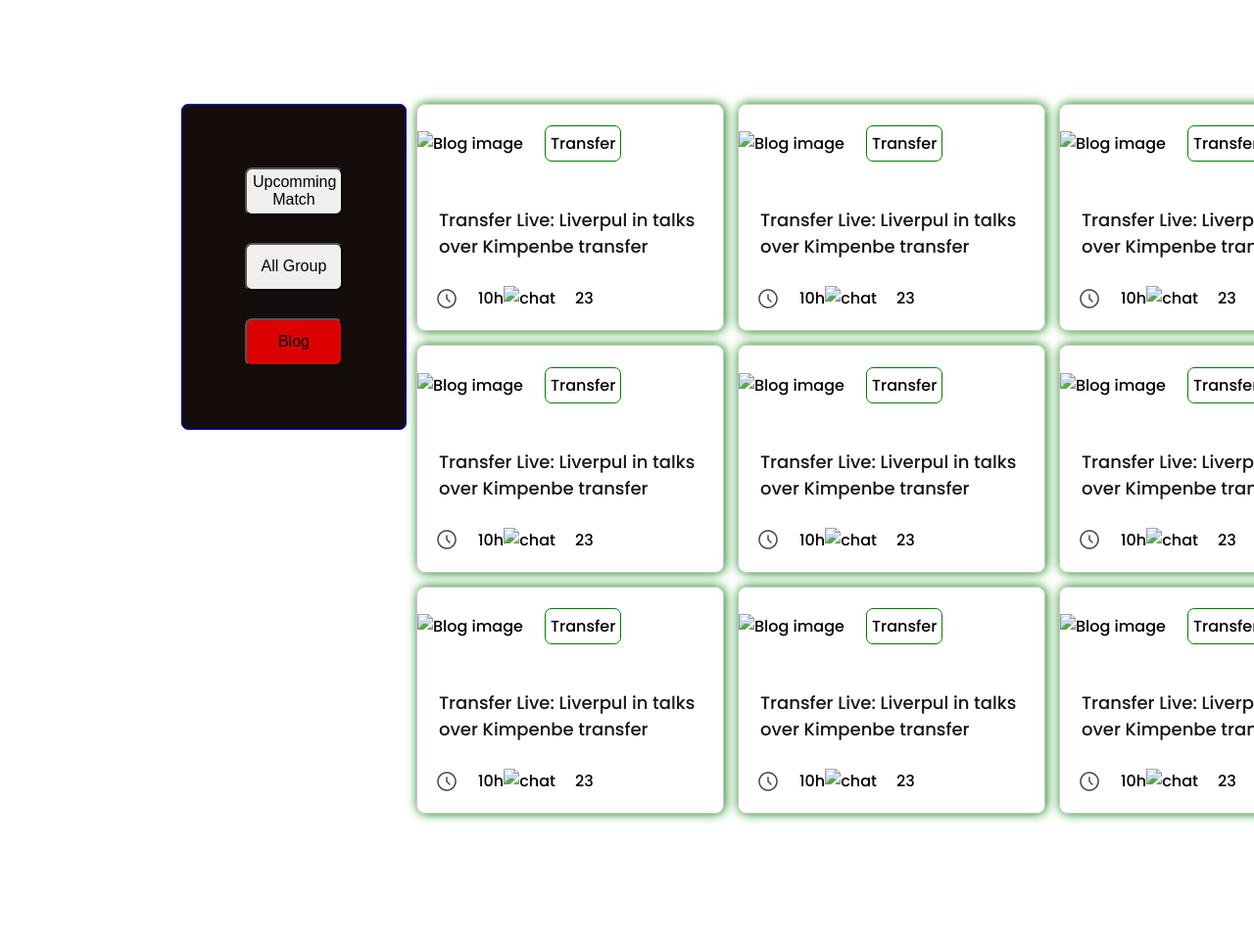
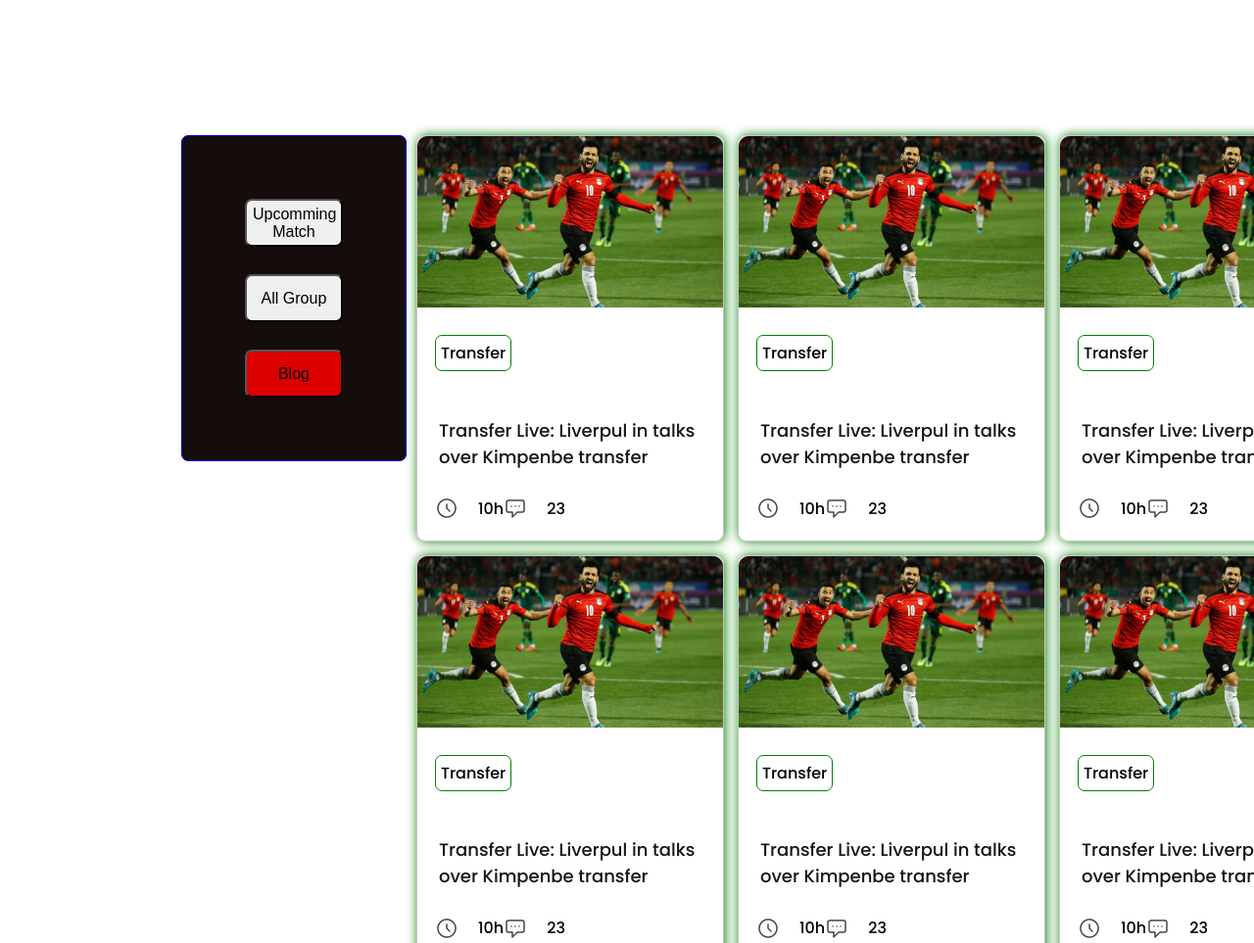
Before and after one commit to sajjadul-hub/Assignment-2, a plain HTML site: page index.html in a window 1280 px wide. Shown: the part 740-1703 px from the top of the page at 98% size. Drawn offline with Linux system fonts and the light colour scheme; the site is published under a folder, as on GitHub Pages, so addresses that start at the root find nothing.

Commit message:
update-1

```diff
--- a/index.html
+++ b/index.html
@@ -23,7 +23,7 @@
             <a href="#" class="btn">Watch Live</a>
         </div>
         <div class="home-img">
-            <img src="/assets/Banner Image.png" alt="">
+            <img src="assets/Banner Image.png" alt="">
         </div>
 
 
@@ -39,126 +39,126 @@
             </aside>
             <article class="blogs">
                 <div class="blog">
-                    <img src="/assets/Blog Image.png" alt="Blog image">
+                    <img src="assets/Blog Image.png" alt="Blog image">
                     <h4>Transfer</h4>
                     <p>Transfer Live: Liverpul in talks
                         over Kimpenbe transfer</p>
                     <div class="time-cmt">
                         <img src="Time Icon.png" alt="Time" class="icon">
                         <span>10h</span>
-                        <img src="/assets/Chat Icon.png" alt="chat" class="icon">
+                        <img src="assets/Chat Icon.png" alt="chat" class="icon">
                         <span>23</span>
 
                     </div>
 
                 </div>
                 <div class="blog">
-                    <img src="/assets/Blog Image.png" alt="Blog image">
+                    <img src="assets/Blog Image.png" alt="Blog image">
                     <h4>Transfer</h4>
                     <p>Transfer Live: Liverpul in talks
                         over Kimpenbe transfer</p>
                     <div class="time-cmt">
                         <img src="Time Icon.png" alt="Time" class="icon">
                         <span>10h</span>
-                        <img src="/assets/Chat Icon.png" alt="chat" class="icon">
+                        <img src="assets/Chat Icon.png" alt="chat" class="icon">
                         <span>23</span>
 
                     </div>
 
                 </div>
                 <div class="blog">
-                    <img src="/assets/Blog Image.png" alt="Blog image">
+                    <img src="assets/Blog Image.png" alt="Blog image">
                     <h4>Transfer</h4>
                     <p>Transfer Live: Liverpul in talks
                         over Kimpenbe transfer</p>
                     <div class="time-cmt">
                         <img src="Time Icon.png" alt="Time" class="icon">
                         <span>10h</span>
-                        <img src="/assets/Chat Icon.png" alt="chat" class="icon">
+                        <img src="assets/Chat Icon.png" alt="chat" class="icon">
                         <span>23</span>
 
                     </div>
 
                 </div>
                 <div class="blog">
-                    <img src="/assets/Blog Image.png" alt="Blog image">
+                    <img src="assets/Blog Image.png" alt="Blog image">
                     <h4>Transfer</h4>
                     <p>Transfer Live: Liverpul in talks
                         over Kimpenbe transfer</p>
                     <div class="time-cmt">
                         <img src="Time Icon.png" alt="Time" class="icon">
                         <span>10h</span>
-                        <img src="/assets/Chat Icon.png" alt="chat" class="icon">
+                        <img src="assets/Chat Icon.png" alt="chat" class="icon">
                         <span>23</span>
 
                     </div>
 
                 </div>
                 <div class="blog">
-                    <img src="/assets/Blog Image.png" alt="Blog image">
+                    <img src="assets/Blog Image.png" alt="Blog image">
                     <h4>Transfer</h4>
                     <p>Transfer Live: Liverpul in talks
                         over Kimpenbe transfer</p>
                     <div class="time-cmt">
                         <img src="Time Icon.png" alt="Time" class="icon">
                         <span>10h</span>
-                        <img src="/assets/Chat Icon.png" alt="chat" class="icon">
+                        <img src="assets/Chat Icon.png" alt="chat" class="icon">
                         <span>23</span>
 
                     </div>
 
                 </div>
                 <div class="blog">
-                    <img src="/assets/Blog Image.png" alt="Blog image">
+                    <img src="assets/Blog Image.png" alt="Blog image">
                     <h4>Transfer</h4>
                     <p>Transfer Live: Liverpul in talks
                         over Kimpenbe transfer</p>
                     <div class="time-cmt">
                         <img src="Time Icon.png" alt="Time" class="icon">
                         <span>10h</span>
-                        <img src="/assets/Chat Icon.png" alt="chat" class="icon">
+                        <img src="assets/Chat Icon.png" alt="chat" class="icon">
                         <span>23</span>
 
                     </div>
 
                 </div>
                 <div class="blog">
-                    <img src="/assets/Blog Image.png" alt="Blog image">
+                    <img src="assets/Blog Image.png" alt="Blog image">
                     <h4>Transfer</h4>
                     <p>Transfer Live: Liverpul in talks
                         over Kimpenbe transfer</p>
                     <div class="time-cmt">
                         <img src="Time Icon.png" alt="Time" class="icon">
                         <span>10h</span>
-                        <img src="/assets/Chat Icon.png" alt="chat" class="icon">
+                        <img src="assets/Chat Icon.png" alt="chat" class="icon">
                         <span>23</span>
 
                     </div>
 
                 </div>
                 <div class="blog">
-                    <img src="/assets/Blog Image.png" alt="Blog image">
+                    <img src="assets/Blog Image.png" alt="Blog image">
                     <h4>Transfer</h4>
                     <p>Transfer Live: Liverpul in talks
                         over Kimpenbe transfer</p>
                     <div class="time-cmt">
                         <img src="Time Icon.png" alt="Time" class="icon">
                         <span>10h</span>
-                        <img src="/assets/Chat Icon.png" alt="chat" class="icon">
+                        <img src="assets/Chat Icon.png" alt="chat" class="icon">
                         <span>23</span>
 
                     </div>
 
                 </div>
                 <div class="blog">
-                    <img src="/assets/Blog Image.png" alt="Blog image">
+                    <img src="assets/Blog Image.png" alt="Blog image">
                     <h4>Transfer</h4>
                     <p>Transfer Live: Liverpul in talks
                         over Kimpenbe transfer</p>
                     <div class="time-cmt">
                         <img src="Time Icon.png" alt="Time" class="icon">
                         <span>10h</span>
-                        <img src="/assets/Chat Icon.png" alt="chat" class="icon">
+                        <img src="assets/Chat Icon.png" alt="chat" class="icon">
                         <span>23</span>
 
                     </div>
```
Also changed, not shown: Upcomming match.html (+13 -13 lines).
